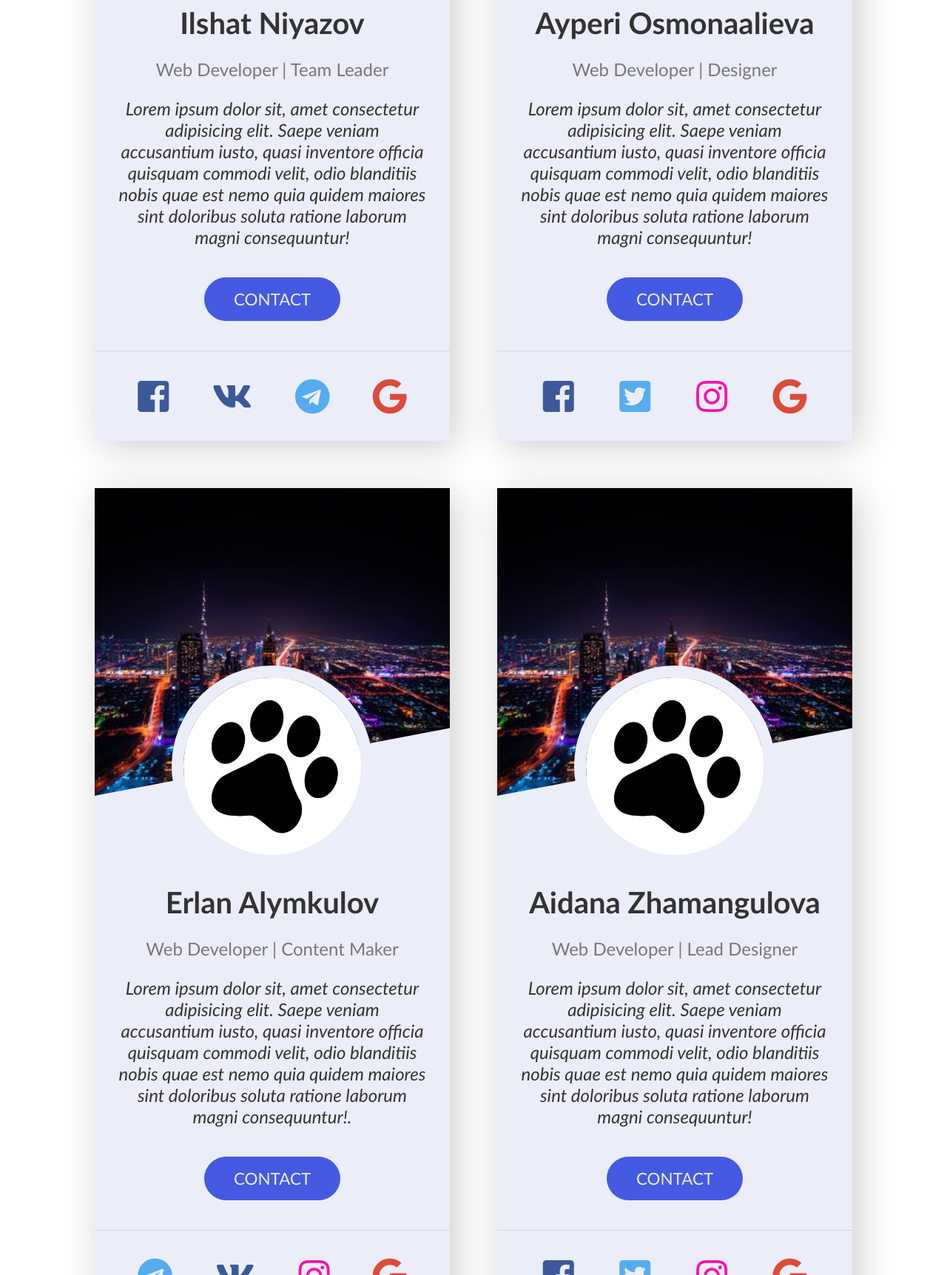
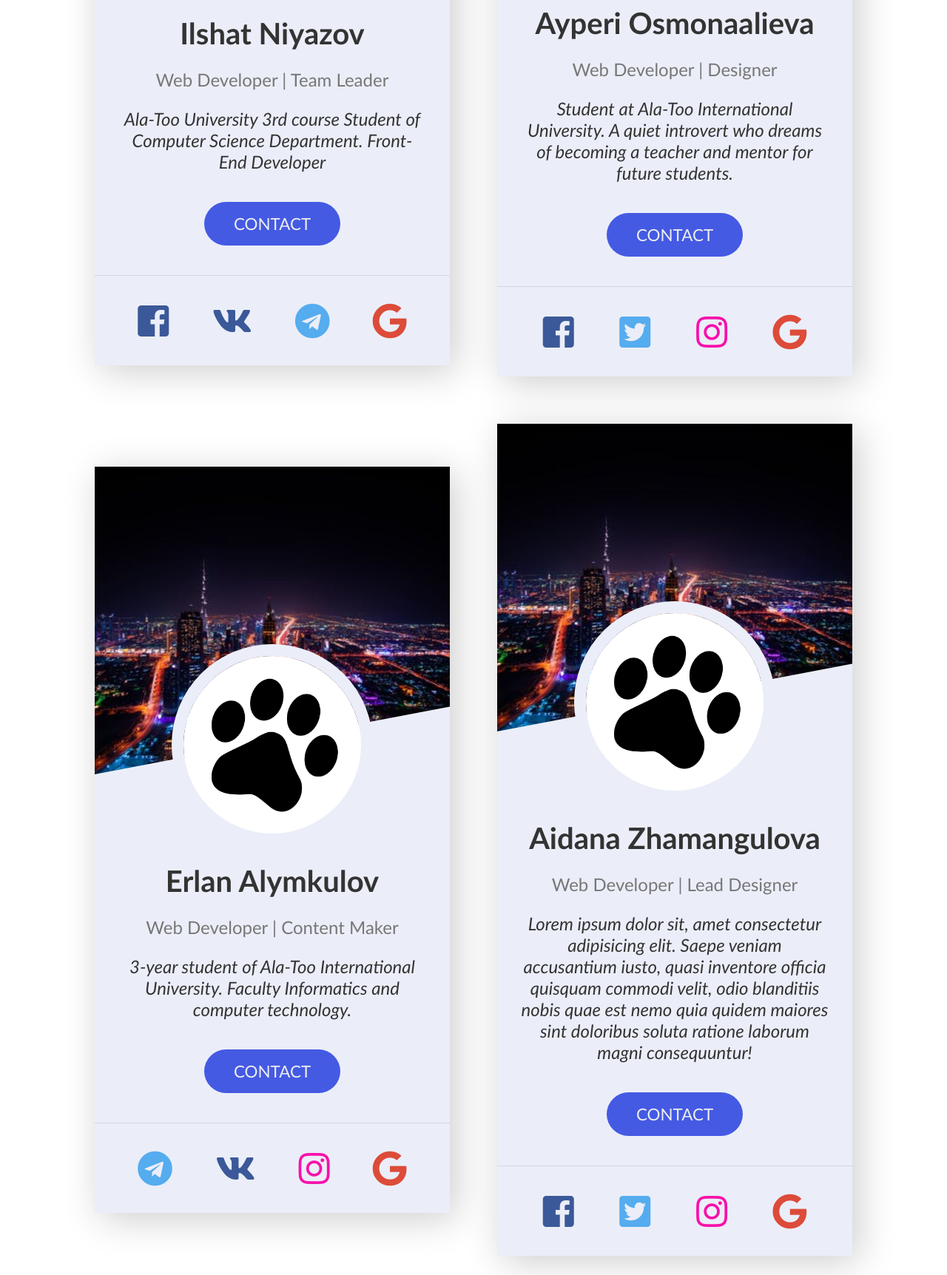
Before and after one commit to IndiRow/Zultra, a plain HTML site: page index.html in a window 1280 px wide. Shown: the part 3700-5424 px from the top of the page at 74% size. Drawn offline with nearby package versions, Linux system fonts and the light colour scheme; a script that the page names is missing.

Commit message:
Update index.html

```diff
--- a/index.html
+++ b/index.html
@@ -97,7 +97,7 @@
         <img src="img/defaultimg.jpg" alt="profile image" class="profile-img">
           <h1>Ilshat Niyazov</h1>
             <p class="job-title">Web Developer | Team Leader</p>
-              <p class="about">Lorem ipsum dolor sit, amet consectetur adipisicing elit. Saepe veniam accusantium iusto, quasi inventore officia quisquam commodi velit, odio blanditiis nobis quae est nemo quia quidem maiores sint doloribus soluta ratione laborum magni consequuntur!</p>
+              <p class="about">Ala-Too University 3rd course Student of Computer Science Department. Front-End Developer</p>
         <a href="#" class="btn">CONTACT</a>
         <ul class="social-media">
           <li><a href="https://www.facebook.com/ilshat.niyazov" class="fab fa-facebook-square"></a></li>
@@ -112,7 +112,7 @@
         <img src="img/defaultimg.jpg" alt="profile image" class="profile-img">
           <h1>Ayperi Osmonaalieva</h1>
             <p class="job-title">Web Developer | Designer</p>
-              <p class="about">Lorem ipsum dolor sit, amet consectetur adipisicing elit. Saepe veniam accusantium iusto, quasi inventore officia quisquam commodi velit, odio blanditiis nobis quae est nemo quia quidem maiores sint doloribus soluta ratione laborum magni consequuntur!</p>
+              <p class="about">Student at Ala-Too International University. A quiet introvert who dreams of becoming a teacher and mentor for  future students.</p>
         <a href="#" class="btn">CONTACT</a>
         <ul class="social-media">
           <li><a href="#" class="fab fa-facebook-square"></a></li>
@@ -127,7 +127,8 @@
         <img src="img/defaultimg.jpg" alt="profile image" class="profile-img">
           <h1>Erlan Alymkulov</h1>
             <p class="job-title">Web Developer | Content Maker</p>
-              <p class="about">Lorem ipsum dolor sit, amet consectetur adipisicing elit. Saepe veniam accusantium iusto, quasi inventore officia quisquam commodi velit, odio blanditiis nobis quae est nemo quia quidem maiores sint doloribus soluta ratione laborum magni consequuntur!.</p>
+              <p class="about">3-year student of Ala-Too International University. Faculty
+                Informatics and computer technology.</p>
         <a href="#" class="btn">CONTACT</a>
         <ul class="social-media">
           <li><a href="https://t.me/erlalmkl" class="fab fa-telegram"></a></li>
```
